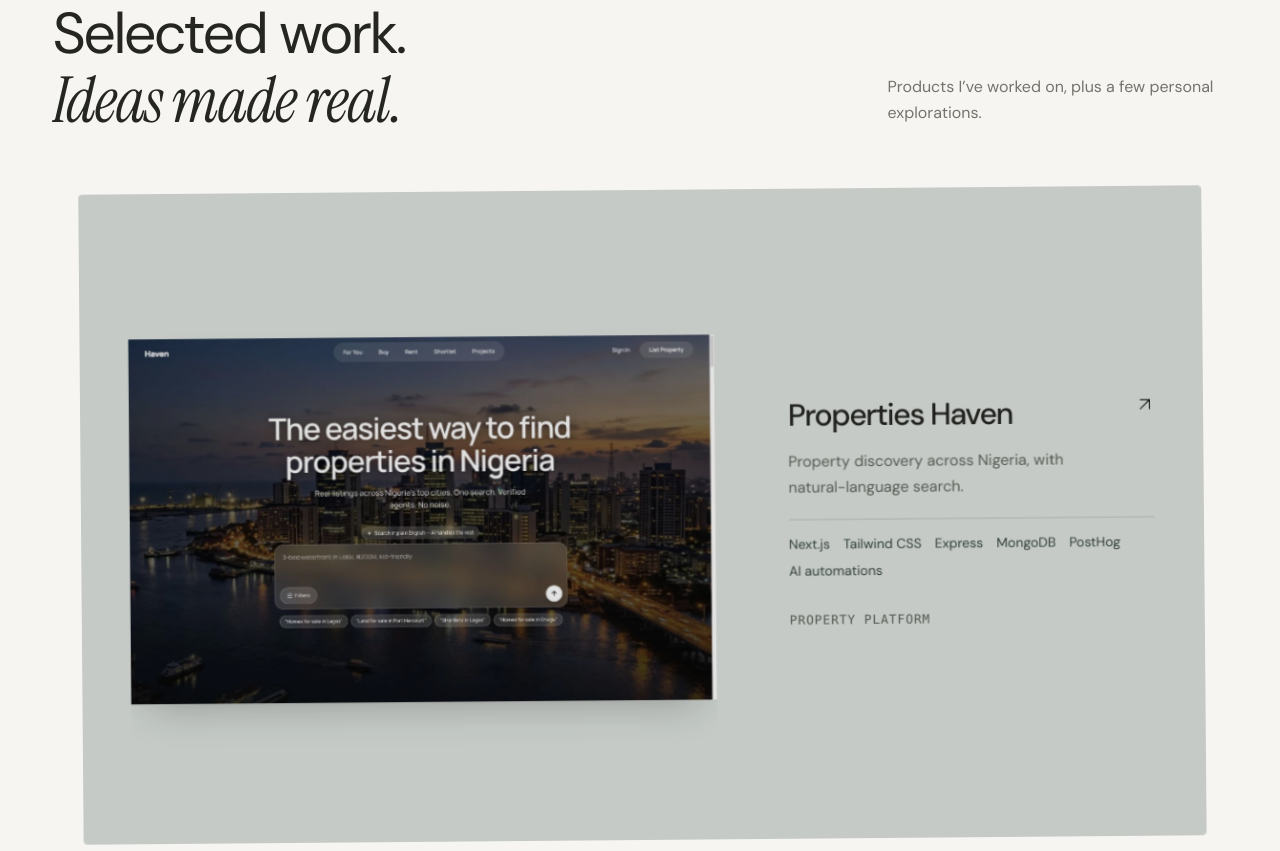
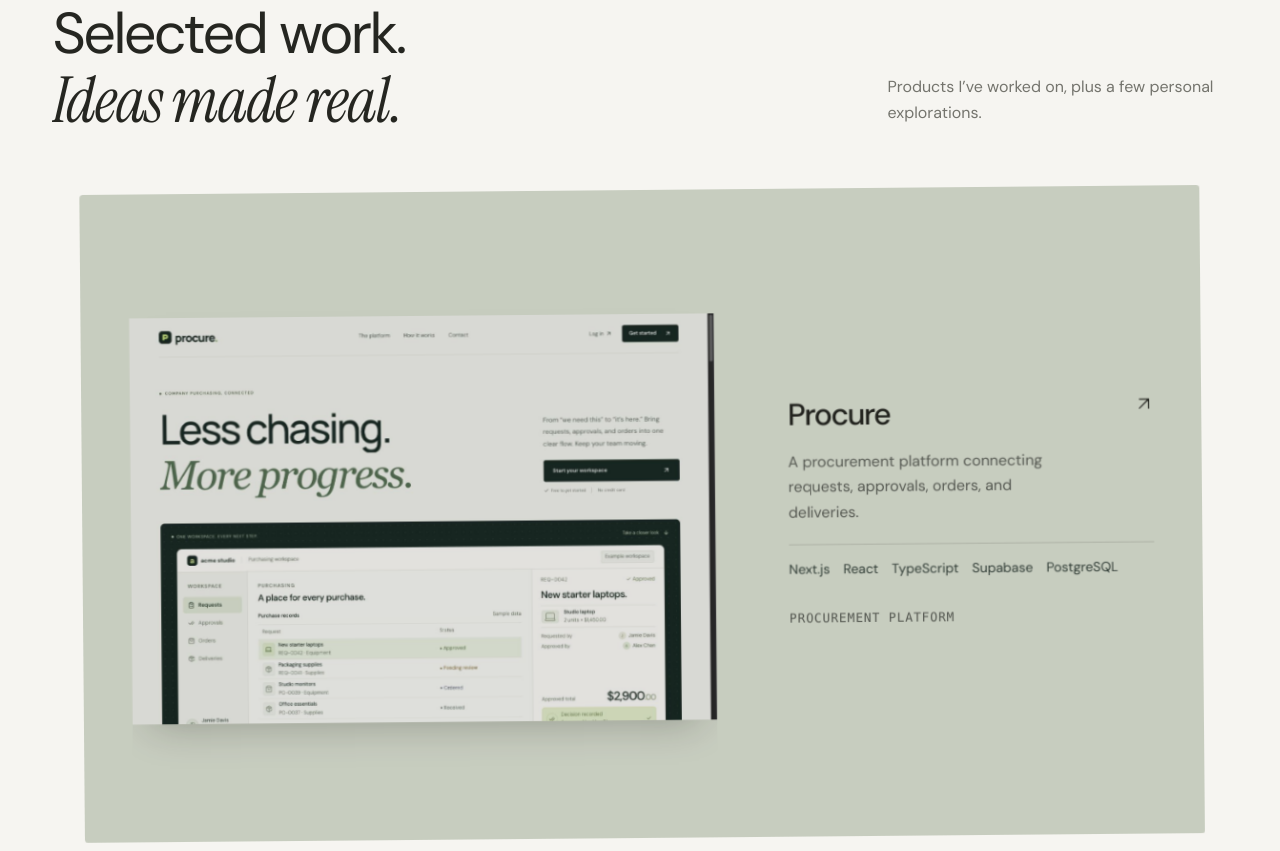
Before and after one commit to wisdomosara/newPortfolio, a plain HTML site: page index.html in a window 1280 px wide. Shown: the part 889-1740 px from the top of the page. Drawn offline with Linux system fonts and the light colour scheme.

Commit message:
Add Procure to selected portfolio projects

```diff
--- a/index.html
+++ b/index.html
@@ -75,7 +75,7 @@
     />
     <link rel="stylesheet" href="./assets/css/identity.css?v=nav-no-replay-1" />
     <script src="./scripts/intro.js?v=stack-shutters" defer></script>
-    <script src="./scripts/portfolio.js?v=nav-no-replay-1" defer></script>
+    <script src="./scripts/portfolio.js?v=procure-project-1" defer></script>
     <script
       src="./scripts/scroll-scenes.js?v=footer-completion-1"
       defer
@@ -219,7 +219,56 @@
                 <article
                   class="project-card reveal"
                   id="work-card-0"
-                  style="--card-index: 0; --project-tone: #dde3df"
+                  style="--card-index: 0; --project-tone: #e1e7d8"
+                >
+                  <a
+                    class="project-link"
+                    href="https://procure-platform-nine.vercel.app/"
+                    data-project="procure"
+                    target="_blank"
+                    rel="noopener noreferrer"
+                    aria-label="Explore Procure project"
+                  >
+                    <div class="project-image">
+                      <div class="browser-frame">
+                        <img
+                          src="./assets/images/projects/procure.jpg"
+                          alt="Procure homepage with Less chasing, More progress and a purchasing workspace preview"
+                          width="1425"
+                          height="990"
+                          loading="lazy"
+                        />
+                      </div>
+                      <span class="project-view"
+                        >Explore project
+                        <span aria-hidden="true"><svg class="icon-arrow" viewBox="0 0 24 24" fill="none" stroke="currentColor" stroke-width="1.5" stroke-linecap="round" stroke-linejoin="round" aria-hidden="true" focusable="false"><path d="M6 18 18 6M6 6h12v12" /></svg></span></span
+                      >
+                    </div>
+                    <div class="project-info">
+                      <div>
+                        <h3>
+                          Procure <span aria-hidden="true"><svg viewBox="0 0 24 24" fill="none" stroke="currentColor" stroke-width="1.5" stroke-linecap="round" stroke-linejoin="round"><path d="M6 18 18 6M6 6h12v12" /></svg></span>
+                        </h3>
+                        <p>
+                          A procurement platform connecting requests, approvals,
+                          orders, and deliveries.
+                        </p>
+                      </div>
+                      <ul class="project-technologies" aria-label="Technologies used">
+                        <li>Next.js</li>
+                        <li>React</li>
+                        <li>TypeScript</li>
+                        <li>Supabase</li>
+                        <li>PostgreSQL</li>
+                      </ul>
+                      <span class="project-type mono">PROCUREMENT PLATFORM</span>
+                    </div>
+                  </a>
+                </article>
+                <article
+                  class="project-card reveal"
+                  id="work-card-1"
+                  style="--card-index: 1; --project-tone: #dde3df"
                 >
                   <a
                     class="project-link"
@@ -268,8 +317,8 @@
                 </article>
                 <article
                   class="project-card reveal"
-                  id="work-card-1"
-                  style="--card-index: 1; --project-tone: #e6dfd0"
+                  id="work-card-2"
+                  style="--card-index: 2; --project-tone: #e6dfd0"
                 >
                   <a
                     class="project-link"
@@ -312,8 +361,8 @@
                 </article>
                 <article
                   class="project-card reveal"
-                  id="work-card-2"
-                  style="--card-index: 2; --project-tone: #e6ddd1"
+                  id="work-card-3"
+                  style="--card-index: 3; --project-tone: #e6ddd1"
                 >
                   <a
                     class="project-link"
@@ -356,8 +405,8 @@
                 </article>
                 <article
                   class="project-card reveal"
-                  id="work-card-3"
-                  style="--card-index: 3; --project-tone: #e1e3d6"
+                  id="work-card-4"
+                  style="--card-index: 4; --project-tone: #e1e3d6"
                 >
                   <a
                     class="project-link"
@@ -397,8 +446,8 @@
                 </article>
                 <article
                   class="project-card reveal"
-                  id="work-card-4"
-                  style="--card-index: 4; --project-tone: #dcdcd7"
+                  id="work-card-5"
+                  style="--card-index: 5; --project-tone: #dcdcd7"
                 >
                   <a
                     class="project-link"
@@ -442,8 +491,8 @@
                 </article>
                 <article
                   class="project-card reveal"
-                  id="work-card-5"
-                  style="--card-index: 5; --project-tone: #e9d8c5"
+                  id="work-card-6"
+                  style="--card-index: 6; --project-tone: #e9d8c5"
                 >
                   <a
                     class="project-link"
--- a/scripts/portfolio.js
+++ b/scripts/portfolio.js
@@ -170,6 +170,17 @@
   });
 
   const projects = {
+    procure: {
+      title: "Procure",
+      category: "PROCUREMENT PLATFORM",
+      image: "projects/procure.jpg",
+      alt: "Procure homepage with Less chasing, More progress and a purchasing workspace preview",
+      description:
+        "A procurement platform connecting requests, approvals, orders, and deliveries.",
+      technologies: ["Next.js", "React", "TypeScript", "Supabase", "PostgreSQL"],
+      url: "https://procure-platform-nine.vercel.app/",
+      note: "Personal project. Public preview is live; company accounts are not enabled yet.",
+    },
     haven: {
       title: "Properties Haven",
       category: "PROPERTY PLATFORM",
```
Also changed, not shown: README.md, assets/images/projects/procure.jpg (added).
